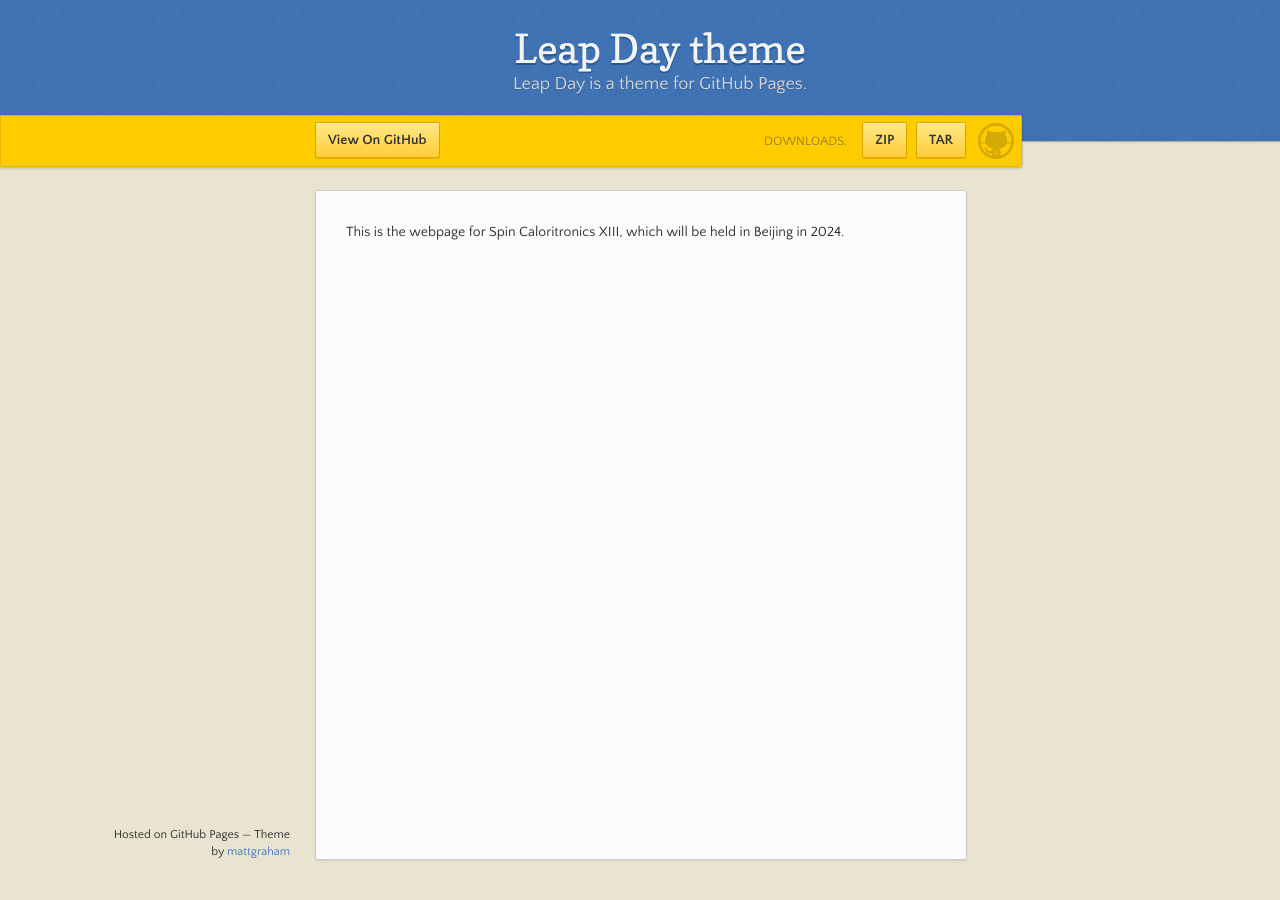
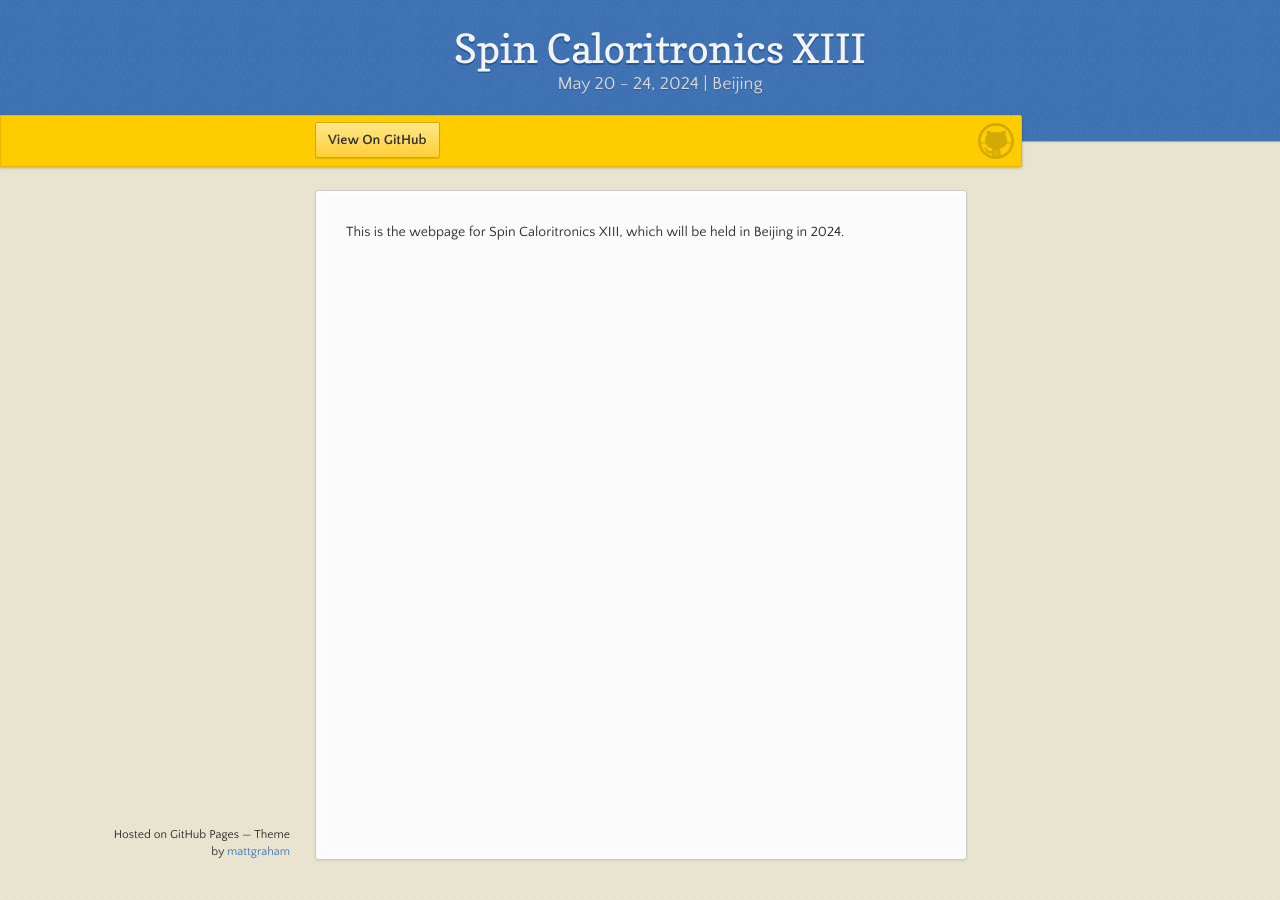
Before and after one commit to spincaloritronics/spincaloritronics.github.io, a Jekyll site: the page built from index.md, in a window 1280 px wide. Built offline with Jekyll 4.4.1, drawn with Linux system fonts in a browser that asks for light colours.

Commit message:
Update _config.yml

```diff
--- a/_config.yml
+++ b/_config.yml
@@ -1,5 +1,5 @@
-title: Leap Day theme
-description: Leap Day is a theme for GitHub Pages.
-show_downloads: true
+title: Spin Caloritronics XIII
+description: May 20 - 24, 2024 | Beijing
+show_downloads: false
 google_analytics:
 theme: jekyll-theme-leap-day
```
